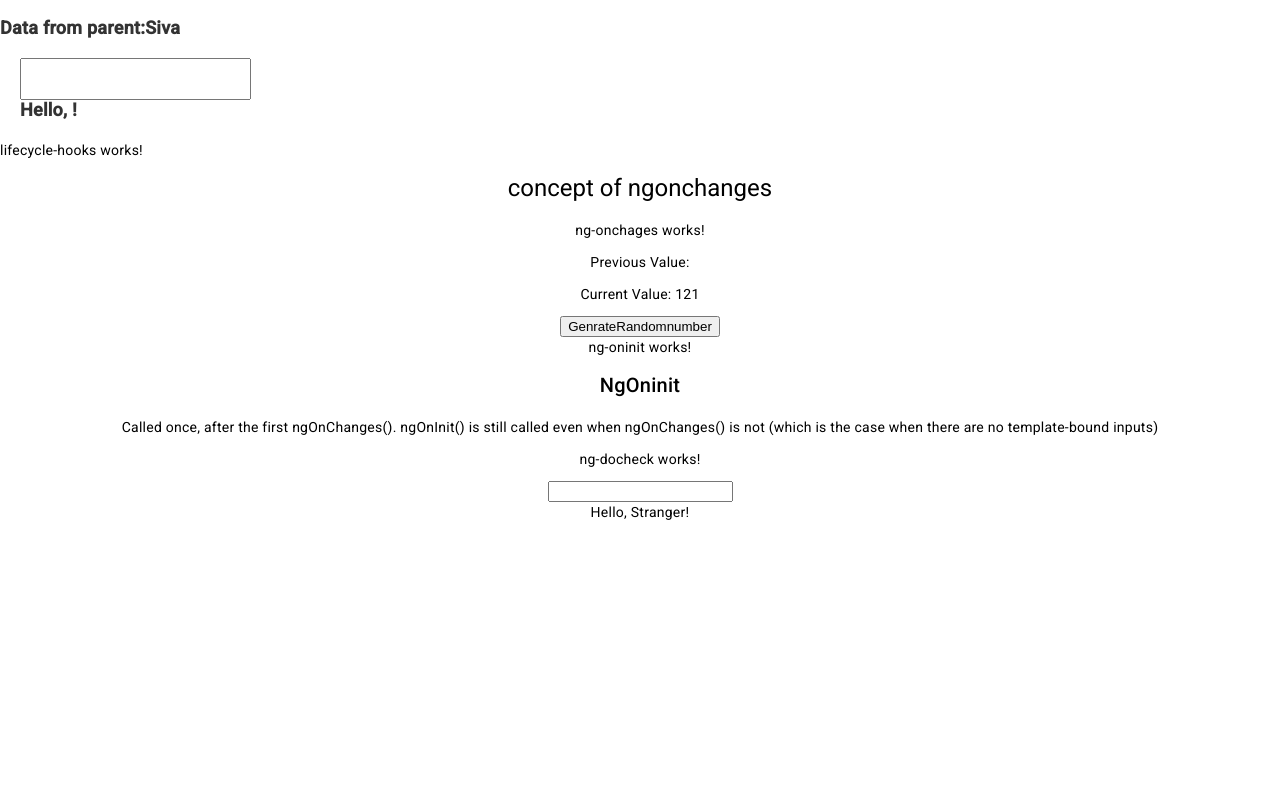
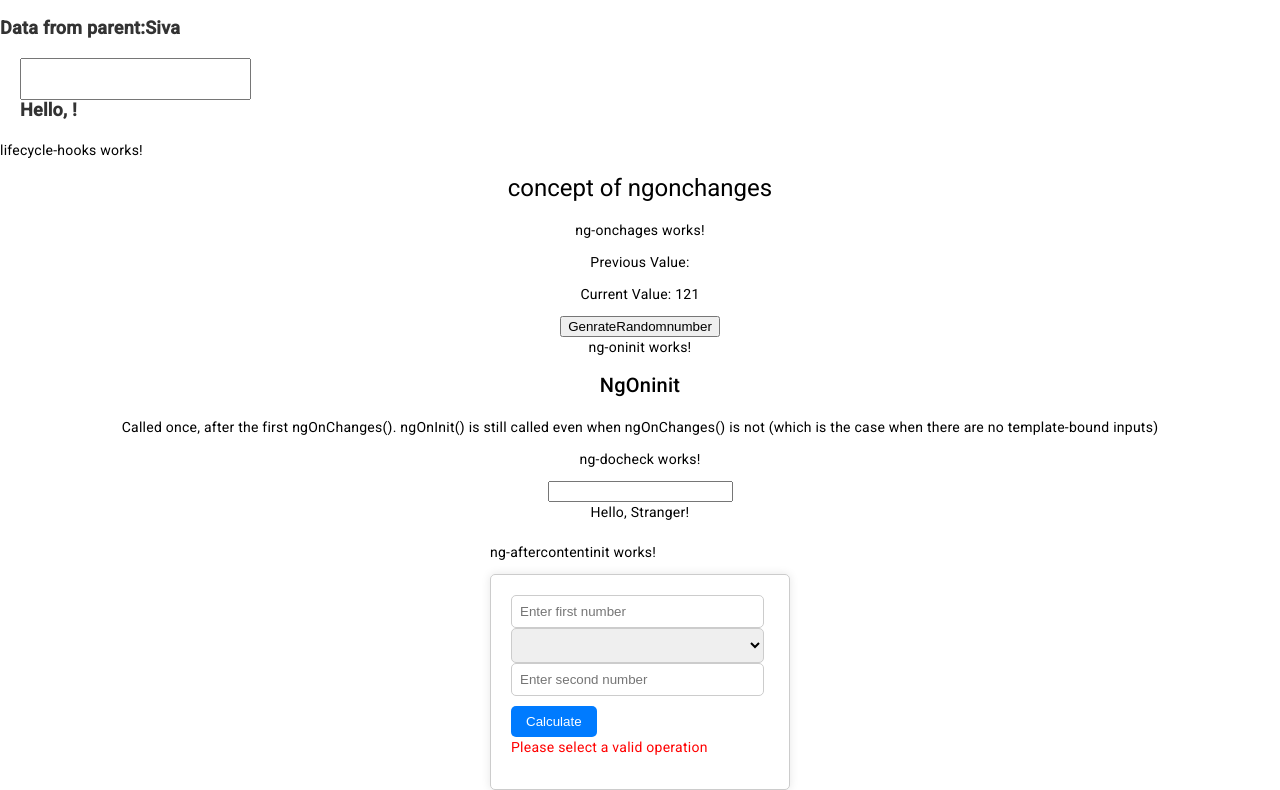
Before and after one commit to siva504/Login, an Angular app: page /lifecycle_hooks in a window 1280 px wide. Shown: the part 384-1174 px from the top of the page. Before the commit the page ends 906 px from the top, so only its background shows below. Built offline with nearby package versions, Linux system fonts and the light colour scheme.

Commit message:
create service file

```diff
--- /dev/null
+++ b/src/app/api-serivces.service.ts
@@ -0,0 +1,26 @@
+import { Injectable } from '@angular/core';
+
+@Injectable({
+  providedIn: 'root'
+})
+export class ApiSerivcesService {
+
+  constructor() { }
+
+  add(a:number,b:number):number{
+    return a+b;
+  }
+  subtract(a:number,b:number):number{
+    return a-b;
+  }
+  multiply(a:number,b:number):number{
+    return a*b;
+  }
+
+  divide(a: number, b: number): number {
+    if (b === 0) {
+      throw new Error('Division by zero is not allowed');
+    }
+    return a / b;
+  }
+}
--- a/src/app/app.module.ts
+++ b/src/app/app.module.ts
@@ -18,6 +18,7 @@ import { LifecycleHooksComponent } from './lifecycle-hooks/lifecycle-hooks.compo
 import { NgOnchagesComponent } from './ng-onchages/ng-onchages.component';
 import { NgOninitComponent } from './ng-oninit/ng-oninit.component';
 import { NgDocheckComponent } from './ng-docheck/ng-docheck.component';
+import { NgAftercontentinitComponent } from './ng-aftercontentinit/ng-aftercontentinit.component';
 
 @NgModule({
   declarations: [
@@ -29,7 +30,8 @@ import { NgDocheckComponent } from './ng-docheck/ng-docheck.component';
     LifecycleHooksComponent,
     NgOnchagesComponent,
     NgOninitComponent,
-    NgDocheckComponent
+    NgDocheckComponent,
+    NgAftercontentinitComponent
   ],
   imports: [
     BrowserModule,
--- a/src/app/lifecycle-hooks/lifecycle-hooks.component.html
+++ b/src/app/lifecycle-hooks/lifecycle-hooks.component.html
@@ -14,3 +14,7 @@
 <div [ngStyle]="{'text-align':'center'}" >
     <app-ng-docheck></app-ng-docheck>
 </div>
+
+<div >
+    <app-ng-aftercontentinit></app-ng-aftercontentinit>
+</div>
--- /dev/null
+++ b/src/app/ng-aftercontentinit/ng-aftercontentinit.component.css
@@ -0,0 +1,53 @@
+:host {
+    display: block;
+    margin: 20px auto;
+    width: 300px;
+  }
+
+  .container {
+    padding: 20px;
+    border: 1px solid #ccc;
+    border-radius: 5px;
+    box-shadow: 0 0 10px rgba(0, 0, 0, 0.1);
+  }
+
+  .input-group {
+    display: flex;
+    flex-wrap: wrap;
+    margin-bottom: 10px;
+  }
+
+  .input-group input[type="number"],
+  .input-group select {
+    flex: 1;
+    margin-right: 5px;
+    padding: 8px;
+    border: 1px solid #ccc;
+    border-radius: 5px;
+  }
+
+  .input-group select {
+    padding: 8px 12px;
+  }
+
+  button {
+    flex: 1;
+    padding: 8px 15px;
+    background-color: #007bff;
+    color: #fff;
+    border: none;
+    border-radius: 5px;
+    cursor: pointer;
+  }
+
+  button:hover {
+    background-color: #0056b3;
+  }
+
+  .result {
+    font-size: 18px;
+  }
+
+  .error {
+    color: red;
+  }
--- /dev/null
+++ b/src/app/ng-aftercontentinit/ng-aftercontentinit.component.html
@@ -0,0 +1,18 @@
+<p>ng-aftercontentinit works!</p>
+
+
+<div class="container">
+    <div class="input-group">
+      <input type="number" [(ngModel)]="num1" placeholder="Enter first number">
+      <select [(ngModel)]="selectedOperation">
+        <option value="add">Addition (+)</option>
+        <option value="subtract">Subtraction (-)</option>
+        <option value="multiply">Multiplication (*)</option>
+        <option value="divide">Division (/)</option>
+      </select>
+      <input type="number" [(ngModel)]="num2" placeholder="Enter second number">
+    </div>
+    <button (click)="calculate()">Calculate</button>
+    <p class="result" *ngIf="result !== undefined">Result: {{ result }}</p>
+    <p class="error" *ngIf="result === undefined">Please select a valid operation</p>
+  </div>
--- /dev/null
+++ b/src/app/ng-aftercontentinit/ng-aftercontentinit.component.ts
@@ -0,0 +1,40 @@
+import { Component } from '@angular/core';
+import { ApiSerivcesService } from '../api-serivces.service';
+
+@Component({
+  selector: 'app-ng-aftercontentinit',
+  templateUrl: './ng-aftercontentinit.component.html',
+  styleUrl: './ng-aftercontentinit.component.css'
+})
+export class NgAftercontentinitComponent {
+isNaN(arg0: number) {
+throw new Error('Method not implemented.');
+}
+
+  num1!: number;
+  num2!: number;
+  selectedOperation!: string;
+  result!: number;
+
+  constructor(private apiSerivicesService: ApiSerivcesService) {}
+
+  calculate(): void {
+    switch (this.selectedOperation) {
+      case 'add':
+        this.result = this.apiSerivicesService.add(this.num1, this.num2);
+        break;
+      case 'subtract':
+        this.result = this.apiSerivicesService.subtract(this.num1, this.num2);
+        break;
+      case 'multiply':
+        this.result = this.apiSerivicesService.multiply(this.num1, this.num2);
+        break;
+      case 'divide':
+        this.result = this.apiSerivicesService.divide(this.num1, this.num2);
+        break;
+      default:
+        this.result = NaN;
+        break;
+    }
+  }
+}
```
Also changed, not shown: 2 other files (tests, documents, lock files or other folders).
